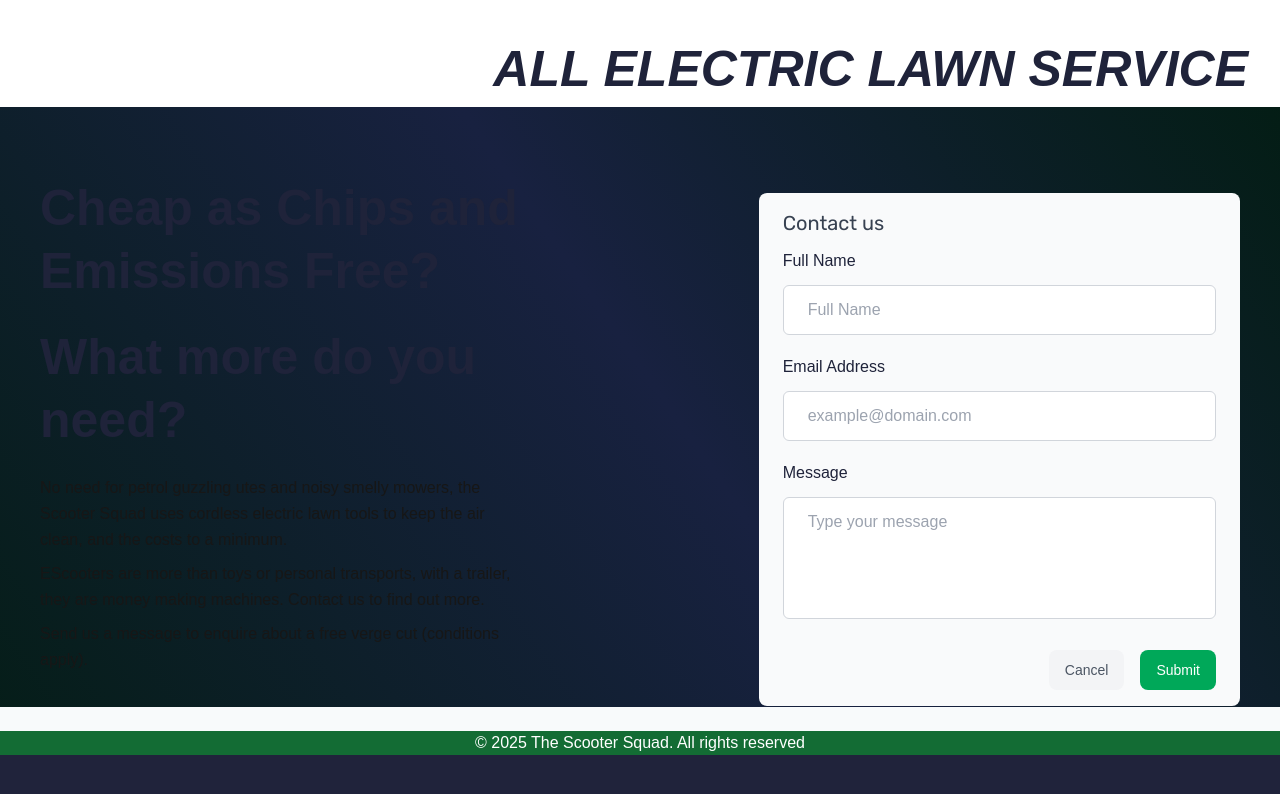
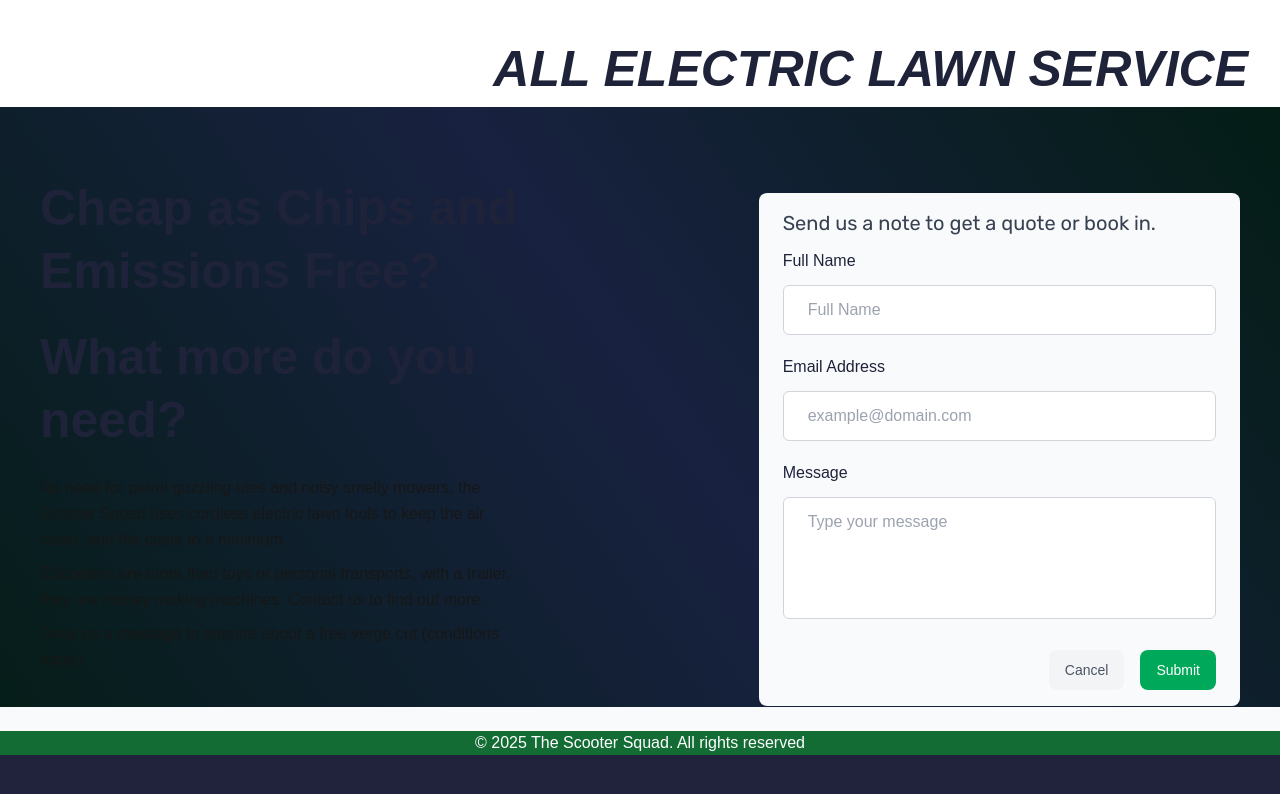
Before and after one commit to berrrich/e-team.net.au, a Next.js app: page / in a window 1280 px wide. Shown: the top 794 px of the page. Built offline with nearby package versions, Linux system fonts and the light colour scheme; a web font is replaced by a local one.

Commit message:
Update contact

```diff
--- a/components/contact.tsx
+++ b/components/contact.tsx
@@ -23,7 +23,7 @@ const Contact: FC = () => {
   return (
     <form onSubmit={handleSubmit(onSubmit)}>
     <div className="flex-1 rounded-lg bg-gray-50 px-6 pb-4 pt-4">
-    <h1 className={`${rubik.className} mb-3 text-xl text-gray-700`}>    Contact us
+    <h1 className={`${rubik.className} mb-3 text-xl text-gray-700`}>Send us a note to get a quote or book in.
     </h1>
       <div className='mb-5'>
         <label
@@ -76,9 +76,6 @@ const Contact: FC = () => {
   </Link>
   <Button type="submit">Submit</Button>
 
-        {/* <button className='hover:shadow-form rounded-md bg-purple-500 py-3 px-8 text-base font-semibold text-white outline-none'>
-          Submit
-        </button> */}
       </div></div>
     </form>
   );
```
